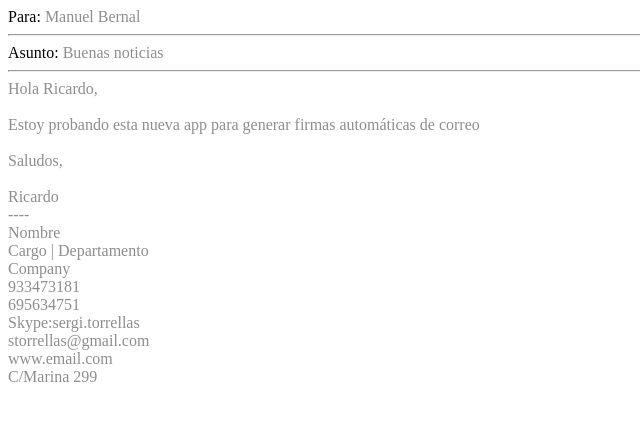
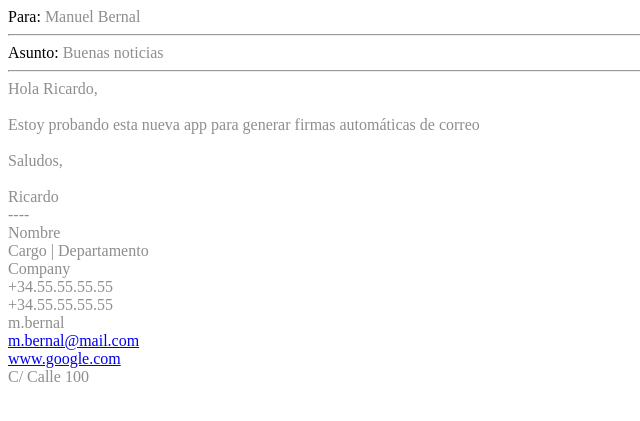
Before and after one commit to storrellas/signature_generator, a Django app: template ui/templates/tabs/preview.html in a window 1280 px wide. Shown: the top 421 px of the page, without its empty margins (0-640 px from the left). Run offline with Django 3.2, Linux system fonts and the light colour scheme; the template is opened without the code that fills it, so the values that code supplies are empty.

Commit message:
ENH: Adding content dynamically

```diff
--- a/ui/templates/tabs/preview.html
+++ b/ui/templates/tabs/preview.html
@@ -37,16 +37,15 @@
 
 <div class="row mt-4">
   <div class="col-md-12 noselect disabled-color">
-      ----<br>
-      Nombre<br>
-      Cargo | Departamento <br>
-      Company<br>
-      933473181<br>
-      695634751<br>
-      Skype:sergi.torrellas<br>
-      storrellas@gmail.com<br>
-      www.email.com<br>
-      C/Marina 299<br>
-      <br>
+      <div>----</div>
+      <div id="name-preview">Nombre</div>
+      <div><span id="position-preview">Cargo</span><span id="department-preview"> | Departamento</span></div>
+      <div id="company-preview">Company</div>
+      <div id="phone-preview">+34.55.55.55.55</div>
+      <div id="cell-preview">+34.55.55.55.55</div>
+      <div><span id="skype-preview">m.bernal</span></div>
+      <div><a id="email-preview" href="mailto:mail@mail.com" target="_top">m.bernal@mail.com</a></div>
+      <div><a id="website-preview" href="www.google.com" target="_top">www.google.com</a></div>
+      <div id="address-preview">C/ Calle 100</div>
   </div>
 </div>
```
Also changed, not shown: ui/templates/signature.html (+29 -0 lines), ui/templates/tabs/contacts.html (+4 -4 lines), ui/templates/tabs/general.html (+6 -6 lines).
